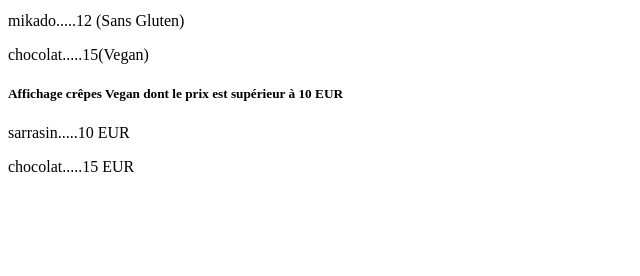
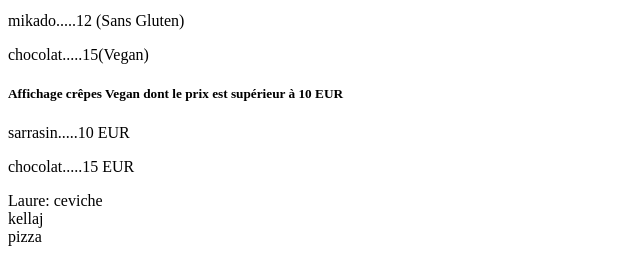
Before and after one commit to interfacesp/pac03-php, a PHP site: page /4b-exercices-tableaux.php in a window 1280 px wide. Shown: the part 524-800 px from the top of the page, without its empty margins (0-640 px from the left). Run offline with PHP 8.4, Linux system fonts and the light colour scheme.

Commit message:
exercices tableau - passion

```diff
--- a/exercices/4b-exercices-tableaux.php
+++ b/exercices/4b-exercices-tableaux.php
@@ -163,4 +163,47 @@
             echo "<p>". $menuAssoc[$a_index]["nom"]. ".....". $prixCrepeEnCours." EUR </p>";
         }
     }
+
+
+
+    /**
+     * 1. Créer un tableau avec 3 éléments qui vous passionnent
+     *
+     * 2. Demandez à une de vos voisines leur élements. Créez ensuite un tableau associatif
+     * où la clé est leur nom, la valeur est le tableau d'éléments qui leur plaisent
+     */
+
+    //1. Définition de mon tableau: Oiseaux - Espoir
+    $oiseaux = ["mesange", "colibri", "corbeau"];
+
+    //2. Demande du tableau de ma voisine
+     //Nourriture - Laure
+     $bouffe = ["ceviche", "kellaj", "pizza"];
+
+    //3. Créez un tableau associatifs de passions comme ceci
+    $passions = [
+        "Laure" =>["ceviche", "kellaj", "pizza"],
+        "Espoir" => ["mesange", "colibri", "corbeau"]
+    ];
+
+    //Objectif 1: parcourir et afficher votre tableau à l'aide d'une boucle
+    //Objectif 2: parcourir et afficher, les passions par prénom
+
+    $laure = $passions["Laure"];
+    echo "Laure: ";
+    for($i= 0; $i< count($laure); $i++){
+      echo $laure[$i]." <br/>" ;
+    }
+
+
+
+
+
+
+
+
+
+
+
+
 ?>
```
Also changed, not shown: exemples-theorie/3-boucles-tableaux.php (+9 -3 lines).
